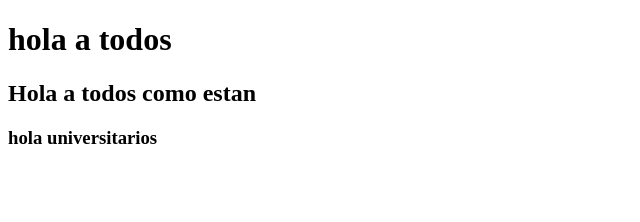
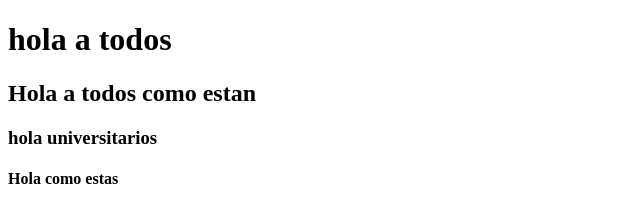
Before and after one commit to andres07torres/pruebas, a plain HTML site: page index.html in a window 1280 px wide. Shown: the whole page, without its empty margins (0-640 px from the left). Drawn offline with Linux system fonts and the light colour scheme.

Commit message:
ADD prueba 4

```diff
--- a/index.html
+++ b/index.html
@@ -15,6 +15,9 @@
     <h3>
         hola universitarios
     </h3>
+    <h4>
+        Hola como estas
+    </h4>
 
 </body>
 </html>
```
